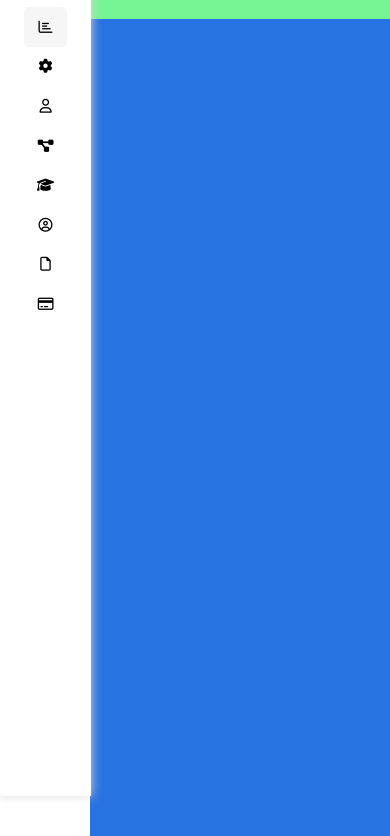
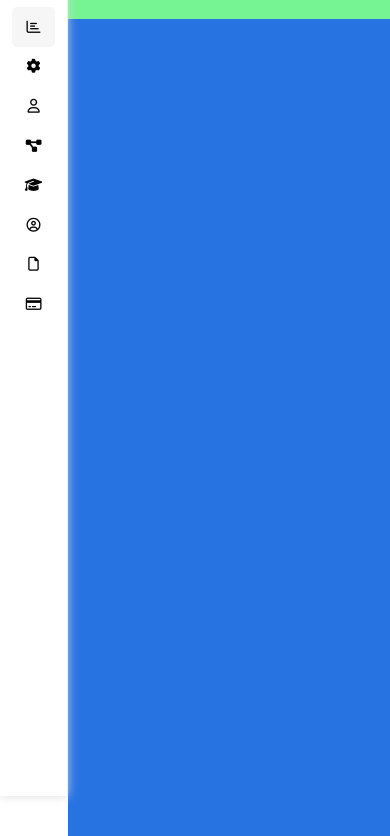
Before and after one commit to zyadfallatah/templateNum4, a plain HTML site: page index.html in a window 390 px wide. Shown: the part 48-884 px from the top of the page. Drawn offline with nearby package versions, Linux system fonts and the light colour scheme.

Commit message:
Small change to the padding of mobile sidebar

```diff
--- a/CSS/style.css
+++ b/CSS/style.css
@@ -106,6 +106,7 @@ section.sidebar {
   }
   section.sidebar {
     min-width: fit-content;
+    padding: 1rem .75rem;
   }
 
   .sidebar nav a p {
@@ -137,6 +138,6 @@ section.sidebar {
 
 @media (max-width: 767px ) {
   .rightside {
-    margin-left: 90px;
+    margin-left: 68px;
   }
 }
```
